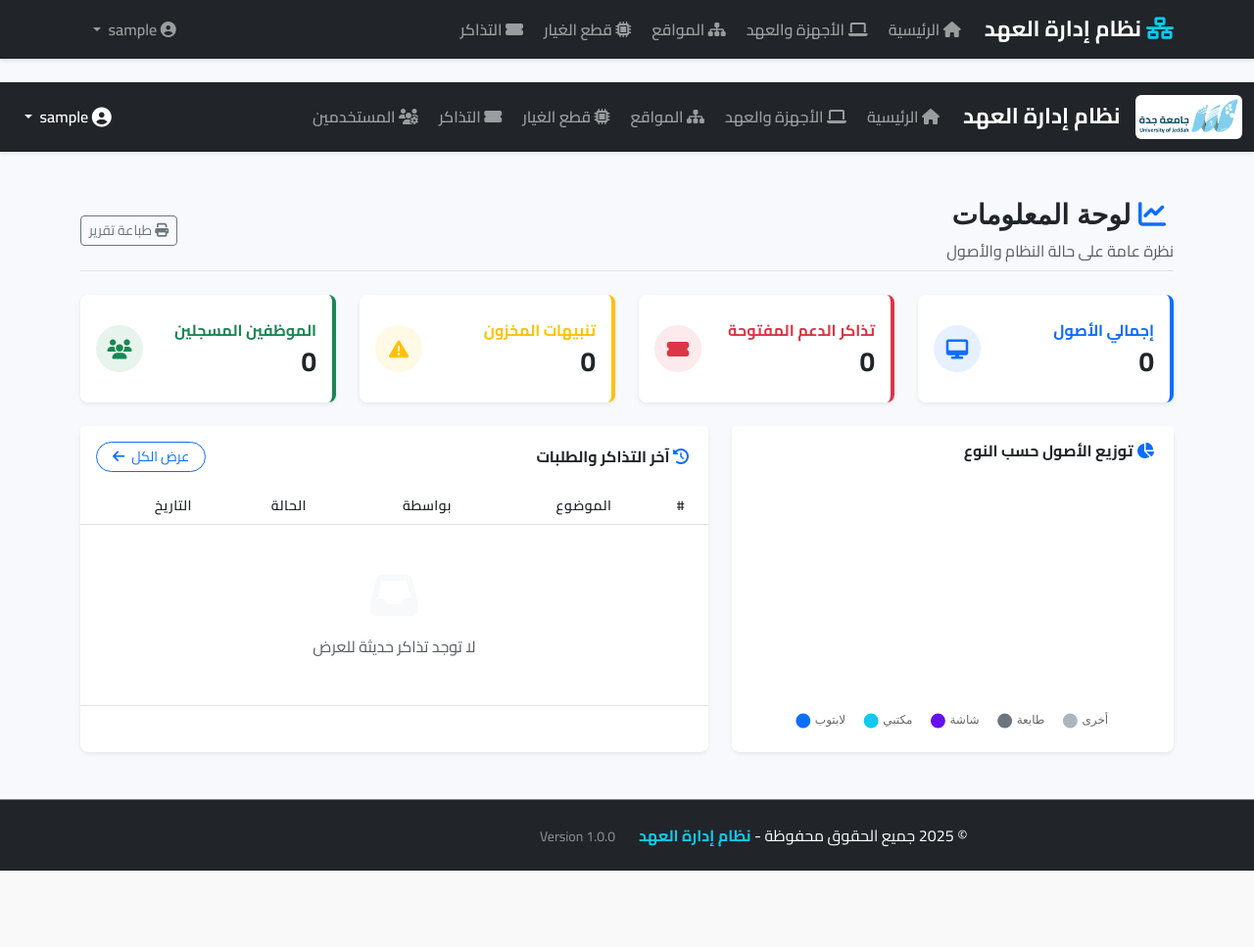
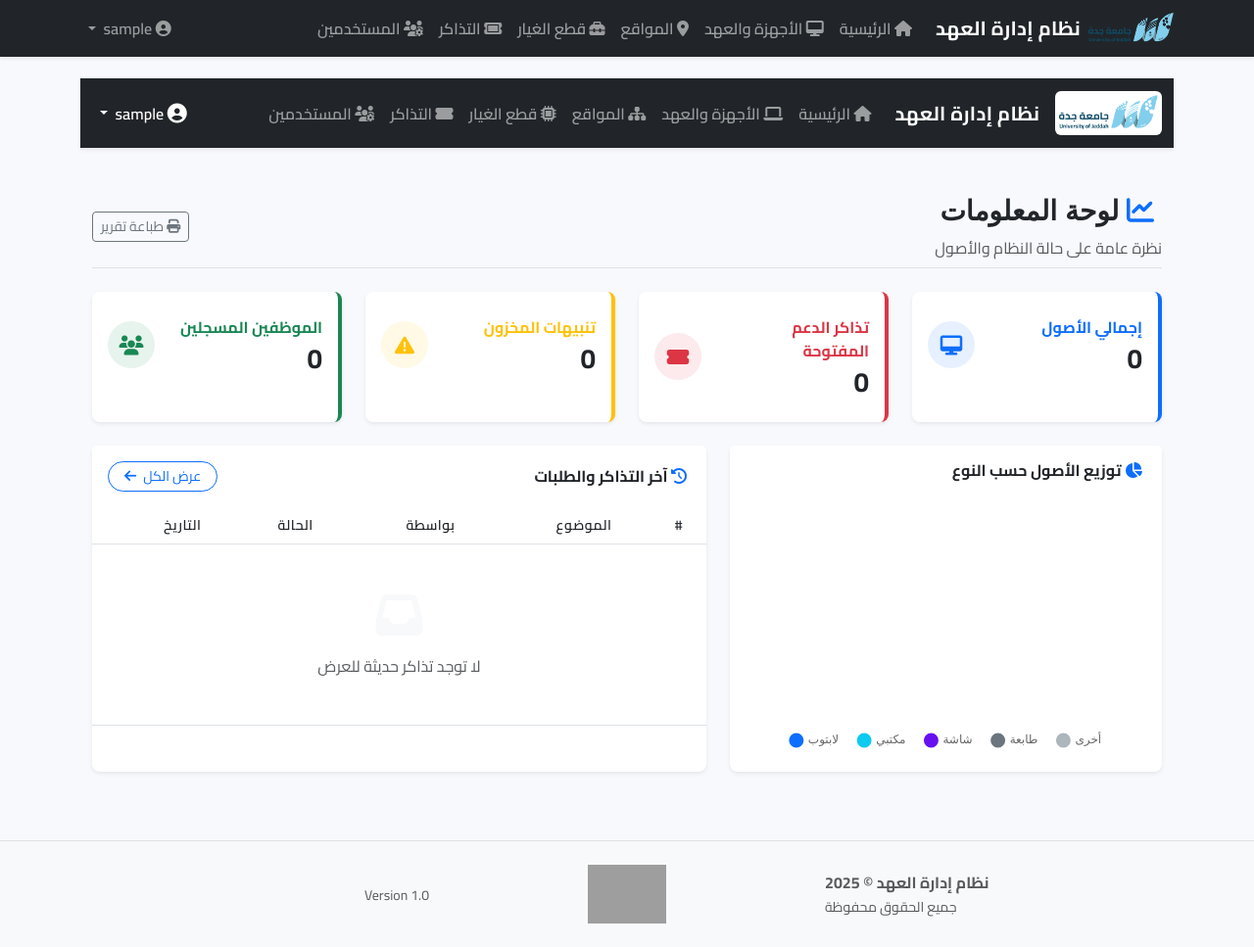
Before and after one commit to Azvibmix1Azvibmix1/it_inventory, a PHP site: page /it_inventory/index.php in a window 1280 px wide. Shown: the whole page at 98% size. Before the commit the page ends 889 px from the top, so only its background shows below. Run offline with PHP 8.4, Linux system fonts and the light colour scheme; the visitor is signed in with stand-in values (Sample User, id 1); data that the repository does not hold is empty; grey boxes are pictures that could not be loaded.

Commit message:
Unify layouts header/footer + fix routes

```diff
--- a/app/views/layouts/footer.php
+++ b/app/views/layouts/footer.php
@@ -1,72 +1,34 @@
-</main> <footer class="bg-dark text-white py-4 mt-auto border-top border-secondary">
-        <div class="container">
-            <div class="row align-items-center">
+    </div> <!-- /container-main -->
+</main>
 
-                <div class="col-md-6 text-center text-md-end mb-2 mb-md-0">
-                    <p class="mb-0 fs-6">
-                        &copy; <?php echo date('Y'); ?> جميع الحقوق محفوظة -
-                        <span class="text-info fw-bold"><?php echo defined('SITENAME') ? SITENAME : 'نظام إدارة العهد'; ?></span>
-                    </p>
-                </div>
+<footer class="mt-auto py-4 bg-light border-top">
+    <div class="container text-center">
+        <div class="row align-items-center">
 
-                <div class="col-md-6 text-center text-md-start">
-                    <small class="text-white-50">
-                        Version <?php echo defined('APPVERSION') ? APPVERSION : '1.0.0'; ?>
-                    </small>
-                </div>
+            <div class="col-md-4 text-center text-md-end mb-3 mb-md-0">
+                <span class="text-muted fw-bold">
+                    <?php echo defined('SITENAME') ? SITENAME : 'نظام إدارة العهد'; ?>
+                    &copy; <?php echo date('Y'); ?>
+                </span>
+                <br>
+                <small class="text-muted">جميع الحقوق محفوظة</small>
+            </div>
 
+            <div class="col-md-4 text-center mb-3 mb-md-0">
+                <img src="<?php echo URLROOT; ?>/img/uoj-footer.png" alt="University of Jeddah"
+                     style="height:60px; max-width:100%;">
             </div>
+
+            <div class="col-md-4 text-center text-md-start">
+                <small class="text-muted">Version 1.0</small>
+            </div>
+
         </div>
-    </footer>
+    </div>
+</footer>
 
-    <script src="https://cdn.jsdelivr.net/npm/bootstrap@5.3.0/dist/js/bootstrap.bundle.min.js"></script>
+<script src="https://cdn.jsdelivr.net/npm/bootstrap@5.3.0/dist/js/bootstrap.bundle.min.js"></script>
+<script src="<?php echo URLROOT; ?>/js/main.js"></script>
 
-    <script>
-        document.addEventListener("DOMContentLoaded", function() {
-            setTimeout(function() {
-                let alerts = document.querySelectorAll('.alert');
-                alerts.forEach(function(alert) {
-                    var bsAlert = new bootstrap.Alert(alert);
-                    bsAlert.close();
-                });
-            }, 4000);
-        });
-    </script>
-
-    <script>
-    document.addEventListener("DOMContentLoaded", function() {
-        const searchBox = document.getElementById('searchBox');
-        const searchResults = document.getElementById('searchResults');
-
-        if(searchBox){
-            searchBox.addEventListener('keyup', function(){
-                let query = this.value;
-                if(query.length > 2){
-                    let formData = new FormData();
-                    formData.append('query', query);
-                    fetch('<?php echo URLROOT; ?>/ajax.php', { method: 'POST', body: formData })
-                    .then(response => response.text())
-                    .then(data => {
-                        if(searchResults) {
-                            searchResults.innerHTML = data;
-                            searchResults.style.display = 'block';
-                        }
-                    })
-                    .catch(error => console.error('Error:', error));
-                } else {
-                    if(searchResults) {
-                        searchResults.innerHTML = '';
-                        searchResults.style.display = 'none';
-                    }
-                }
-            });
-            document.addEventListener('click', function(e){
-                if (searchResults && e.target !== searchBox && e.target !== searchResults) {
-                    searchResults.style.display = 'none';
-                }
-            });
-        }
-    });
-    </script>
 </body>
 </html>
--- a/app/views/layouts/header.php
+++ b/app/views/layouts/header.php
@@ -12,71 +12,72 @@
     <link href="https://fonts.googleapis.com/css2?family=Cairo:wght@400;600;700&display=swap" rel="stylesheet">
 
     <style>
-        body {
-            background-color: #f8f9fa;
-            font-family: 'Cairo', 'Segoe UI', Tahoma, Geneva, Verdana, sans-serif;
-            min-height: 100vh;
-            display: flex;
-            flex-direction: column;
+        body{
+            font-family: "Cairo", sans-serif;
+            background:#f8f9fa;
         }
-        .navbar { box-shadow: 0 2px 4px rgba(0,0,0,0.1); }
-        .navbar-brand { font-weight: 700; font-size: 1.4rem; }
-        .nav-link { font-weight: 600; margin-left: 5px; }
-        /* إصلاح للصناديق */
-        .card { border-radius: 10px; border: none; box-shadow: 0 0 15px rgba(0,0,0,0.05); }
-        /* جعل المحتوى يتمدد لملء الشاشة */
-        main { flex: 1; }
+        .navbar-brand{
+            font-weight:700;
+            letter-spacing:.3px;
+        }
+        .nav-link{
+            font-weight:600;
+        }
+        .container-main{
+            padding-top: 22px;
+            padding-bottom: 22px;
+        }
     </style>
 </head>
-<body>
 
-    <nav class="navbar navbar-expand-lg navbar-dark bg-dark mb-4 sticky-top">
+<body class="d-flex flex-column min-vh-100">
+<nav class="navbar navbar-expand-lg navbar-dark bg-dark shadow-sm sticky-top">
     <div class="container">
-
-            <a class="navbar-brand" href="<?php echo URLROOT; ?>/index.php?page=pages/index">
-                <i class="fa fa-network-wired text-info"></i> <?php echo defined('SITENAME') ? SITENAME : 'نظام إدارة العهد'; ?>
+        <a class="navbar-brand d-flex align-items-center gap-2" href="<?php echo URLROOT; ?>/index.php?page=dashboard">
+            <img src="<?php echo URLROOT; ?>/img/logo.png" alt="Logo" style="height:32px; width:auto;">
+            <span><?php echo defined('SITENAME') ? SITENAME : 'نظام إدارة العهد'; ?></span>
         </a>
 
-            <button class="navbar-toggler" type="button" data-bs-toggle="collapse" data-bs-target="#navbarMain">
+        <button class="navbar-toggler" type="button" data-bs-toggle="collapse" data-bs-target="#mainNav">
             <span class="navbar-toggler-icon"></span>
         </button>
 
-            <div class="collapse navbar-collapse" id="navbarMain">
-
-                <?php if(isset($_SESSION['user_id'])): ?>
+        <div class="collapse navbar-collapse" id="mainNav">
             <ul class="navbar-nav me-auto mb-2 mb-lg-0">
 
+                <?php if(function_exists('isLoggedIn') && isLoggedIn()): ?>
+
                     <li class="nav-item">
-                        <a class="nav-link" href="<?php echo URLROOT; ?>/index.php?page=pages/index">
+                        <a class="nav-link" href="<?php echo URLROOT; ?>/index.php?page=dashboard">
                             <i class="fa fa-home"></i> الرئيسية
                         </a>
                     </li>
 
                     <li class="nav-item">
                         <a class="nav-link" href="<?php echo URLROOT; ?>/index.php?page=assets/index">
-                            <i class="fa fa-laptop"></i> الأجهزة والعهد
+                            <i class="fa fa-desktop"></i> الأجهزة والعهد
                         </a>
                     </li>
 
                     <li class="nav-item">
                         <a class="nav-link" href="<?php echo URLROOT; ?>/index.php?page=locations/index">
-                            <i class="fa fa-sitemap"></i> المواقع
+                            <i class="fa fa-map-marker-alt"></i> المواقع
                         </a>
                     </li>
 
                     <li class="nav-item">
-                        <a class="nav-link" href="<?php echo URLROOT; ?>/index.php?page=SpareParts/index">
-                            <i class="fa fa-microchip"></i> قطع الغيار
+                        <a class="nav-link" href="<?php echo URLROOT; ?>/index.php?page=spare_parts/index">
+                            <i class="fa fa-toolbox"></i> قطع الغيار
                         </a>
                     </li>
 
                     <li class="nav-item">
                         <a class="nav-link" href="<?php echo URLROOT; ?>/index.php?page=tickets/index">
-                            <i class="fa fa-ticket-alt"></i> التذاكر
+                            <i class="fa fa-ticket"></i> التذاكر
                         </a>
                     </li>
 
-                    <?php if(isset($_SESSION['user_role']) && $_SESSION['user_role'] == 'admin'): ?>
+                    <?php if(function_exists('isSuperAdmin') && isSuperAdmin() || (function_exists('isManager') && isManager())): ?>
                         <li class="nav-item">
                             <a class="nav-link" href="<?php echo URLROOT; ?>/index.php?page=users/index">
                                 <i class="fa fa-users-cog"></i> المستخدمين
@@ -84,33 +85,53 @@
                         </li>
                     <?php endif; ?>
 
-                </ul>
-                <?php endif; ?>
-
-                <ul class="navbar-nav ms-auto">
-                    <?php if(isset($_SESSION['user_id'])): ?>
-                        <li class="nav-item dropdown">
-                            <a class="nav-link dropdown-toggle" href="#" id="navbarDropdown" role="button" data-bs-toggle="dropdown">
-                                <i class="fa fa-user-circle"></i> <?php echo $_SESSION['user_name'] ?? 'المستخدم'; ?>
-                            </a>
-                            <ul class="dropdown-menu dropdown-menu-end">
-                                <li><a class="dropdown-item" href="<?php echo URLROOT; ?>/index.php?page=users/profile"><i class="fa fa-id-card"></i> ملفي الشخصي</a></li>
-                                <li><hr class="dropdown-divider"></li>
-                                <li><a class="dropdown-item text-danger" href="<?php echo URLROOT; ?>/index.php?page=users/logout"><i class="fa fa-sign-out-alt"></i> تسجيل خروج</a></li>
-                            </ul>
-                        </li>
-                    <?php else: ?>
-                        <li class="nav-item">
-                            <a class="nav-link" href="<?php echo URLROOT; ?>/index.php?page=users/register"><i class="fa fa-user-plus"></i> تسجيل جديد</a>
-                        </li>
-                        <li class="nav-item">
-                            <a class="nav-link" href="<?php echo URLROOT; ?>/index.php?page=users/login"><i class="fa fa-sign-in-alt"></i> دخول</a>
-                        </li>
                 <?php endif; ?>
             </ul>
 
+            <ul class="navbar-nav ms-auto">
+
+                <?php if(function_exists('isLoggedIn') && isLoggedIn()): ?>
+
+                    <li class="nav-item dropdown">
+                        <a class="nav-link dropdown-toggle" href="#" role="button" data-bs-toggle="dropdown">
+                            <i class="fa fa-user-circle"></i>
+                            <?php echo isset($_SESSION['user_name']) ? $_SESSION['user_name'] : 'حسابي'; ?>
+                        </a>
+                        <ul class="dropdown-menu dropdown-menu-end">
+                            <!-- لو ما عندك route users/profile حاليًا، نضيفه بعدين -->
+                            <li>
+                                <a class="dropdown-item" href="<?php echo URLROOT; ?>/index.php?page=users/profile">
+                                    <i class="fa fa-id-card"></i> ملفي الشخصي
+                                </a>
+                            </li>
+                            <li><hr class="dropdown-divider"></li>
+                            <li>
+                                <a class="dropdown-item text-danger" href="<?php echo URLROOT; ?>/index.php?page=logout">
+                                    <i class="fa fa-sign-out-alt"></i> تسجيل خروج
+                                </a>
+                            </li>
+                        </ul>
+                    </li>
+
+                <?php else: ?>
+
+                    <li class="nav-item">
+                        <a class="nav-link" href="<?php echo URLROOT; ?>/index.php?page=auth/register">
+                            <i class="fa fa-user-plus"></i> تسجيل جديد
+                        </a>
+                    </li>
+
+                    <li class="nav-item">
+                        <a class="nav-link" href="<?php echo URLROOT; ?>/index.php?page=login">
+                            <i class="fa fa-sign-in-alt"></i> دخول
+                        </a>
+                    </li>
+
+                <?php endif; ?>
+            </ul>
         </div>
     </div>
 </nav>
 
-    <main>
+<main class="flex-grow-1">
+    <div class="container container-main">
--- a/public/index.php
+++ b/public/index.php
@@ -168,6 +168,12 @@
         (new UsersController())->delete();
         break;
 
+
+    case 'users/profile':
+    $users = new UsersController();
+    $users->profile();
+    break;
+
     // --- Default ---
     default:
         (new DashboardController())->index();
```
Lines whose indentation alone changed are shown as unchanged.
